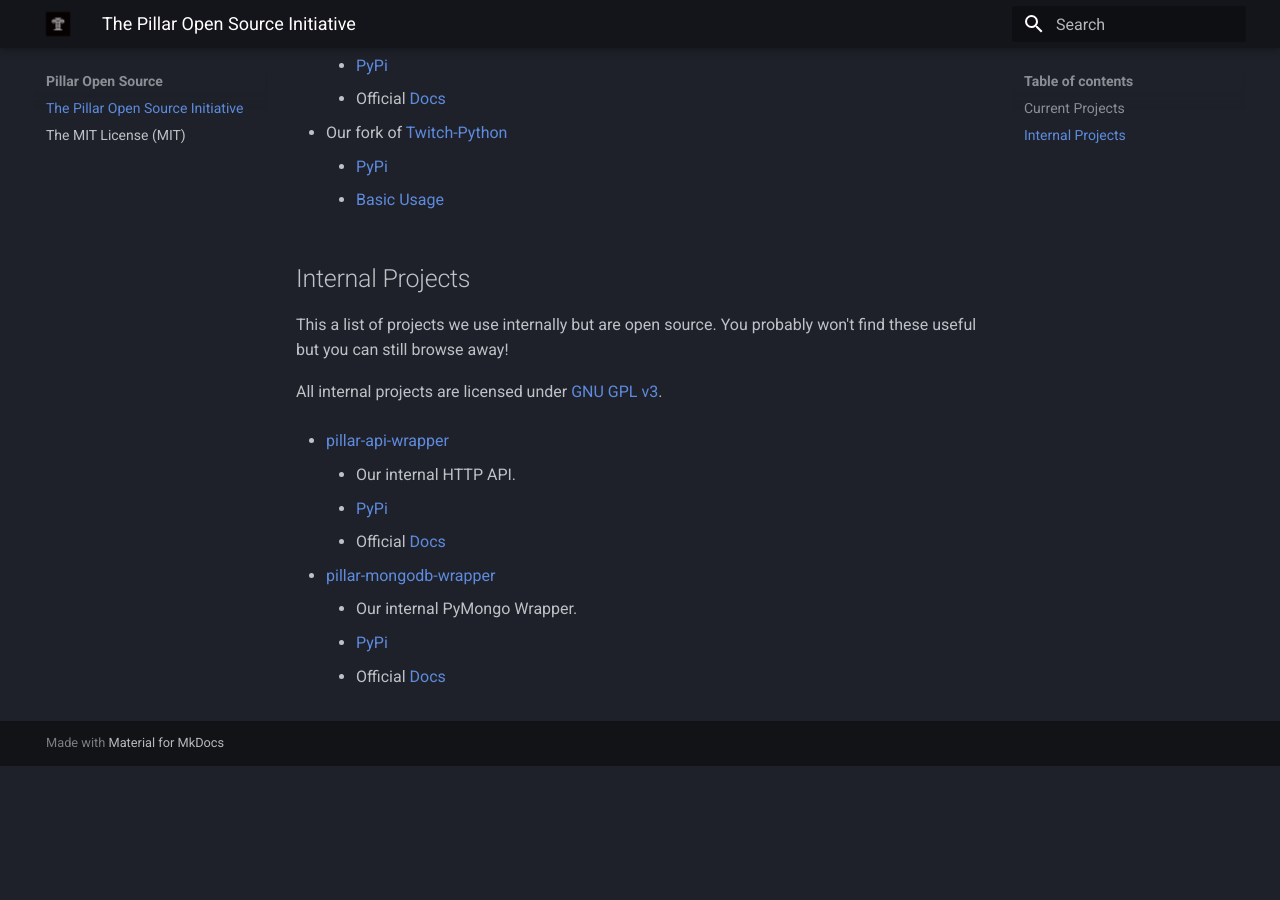
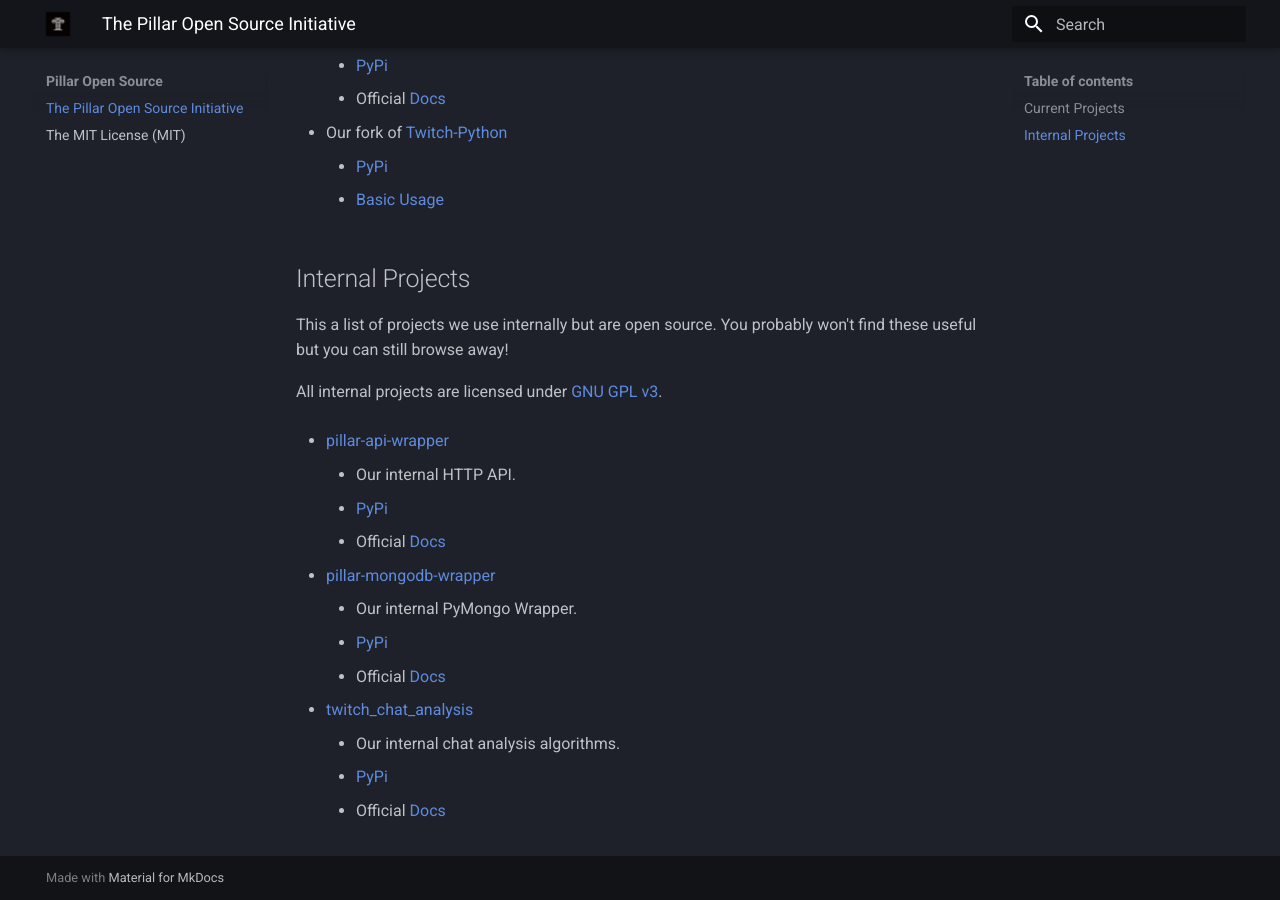
Before and after one commit to pillargg/pillargg.github.io, an MkDocs documentation site: the page built from docs/index.md, in a window 1280 px wide and 900 px high, scrolled down 597 px. Built offline with MkDocs 1.6.1 and Material for MkDocs 9.7.7, drawn with Linux system fonts in a browser that asks for light colours; before the commit the page ends 1363 px from its top, so only the background shows below that.

Commit message:
[bot] Update index.md to match README.md

```diff
--- a/docs/index.md
+++ b/docs/index.md
@@ -35,3 +35,8 @@
     - Our internal PyMongo Wrapper.
     - [PyPi](https://pypi.org/project/pillar-mongodb-wrapper/)
     - Official [Docs](https://docs.pillar.gg/pillar-mongodb-wrapper/)
+
+- [twitch_chat_analysis](https://github.com/pillargg/twitch_chat_analysis)
+    - Our internal chat analysis algorithms.
+    - [PyPi](https://pypi.org/project/pillaralgos/)
+    - Official [Docs](https://github.com/pillargg/twitch_chat_analysis/blob/main/prod/README.md)
```
